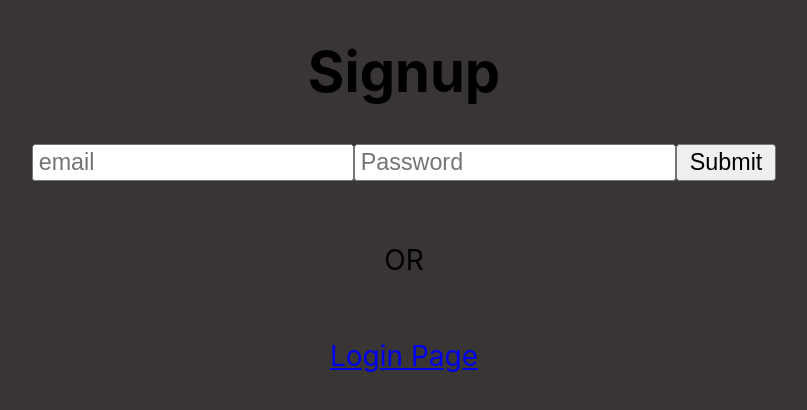
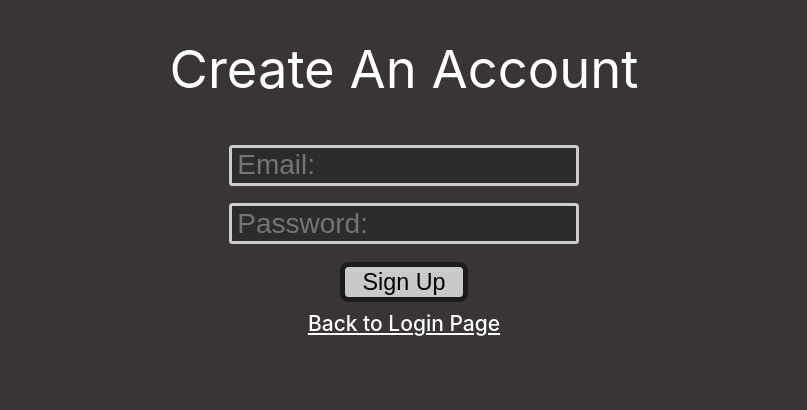
Before and after one commit to WebTechGroup13/Ephemere, a React (Create React App) app: page /signup in a window 1280 px wide. Shown: the top 410 px of the page, without its empty margins (236-1043 px from the left). Built offline with nearby package versions, Linux system fonts and the light colour scheme.

Commit message:
login css

```diff
--- a/src/App.js
+++ b/src/App.js
@@ -7,6 +7,7 @@ import Login from './components/Login';
 import Signup from './components/Signup';
 import { BrowserRouter as Router, Routes, Route } from 'react-router-dom';
 // import io from 'socket.io-client'; // Import 'socket.io-client' instead of 'socketIOClient'
+
 
 function App() {
   return (
--- a/src/components/EditModal.js
+++ b/src/components/EditModal.js
@@ -31,13 +31,14 @@ function EditModal({ letter, onClose, onSave }) {
 
         <textarea
           value={editedText}
+          placeholder='Edit Letter.'
           onChange={(e) => setEditedText(e.target.value)}
         />
 
         <div className="input-group">
-          <label htmlFor="from">From:</label>
           <input
             id="from"
+            placeholder='From:'
             type="text"
             value={editedFrom}
             onChange={(e) => setEditedFrom(e.target.value)}
@@ -45,9 +46,9 @@ function EditModal({ letter, onClose, onSave }) {
         </div>
 
         <div className="input-group">
-          <label htmlFor="to">To:</label>
           <input
             id="to"
+            placeholder='To:'
             type="text"
             value={editedTo}
             onChange={(e) => setEditedTo(e.target.value)}
--- a/src/components/Home.js
+++ b/src/components/Home.js
@@ -3,7 +3,7 @@
 import React, { useState, useEffect } from 'react';
 import axios from 'axios';
 import {useLocation, useNavigate} from 'react-router-dom';
-import '../Home.css'
+import '../styles/Home.css'
 import { BrowserRouter as Router, Routes, Route } from "react-router-dom";
 import Letter from './Letter.js';
 import EditModal from './EditModal';
--- a/src/components/Letter.js
+++ b/src/components/Letter.js
@@ -1,13 +1,15 @@
 import React from 'react';
+import '../styles/Letter.css'
 
 function Letter({ letter, onDelete, onEdit, isAdmin, isCreator }) {
   return (
     <>
     <div className="letter">
+      <img src={letter.fdirect} required></img>
       <p className="letter-opening">Dear, {letter.to}</p>
       <p className="letter-body">{letter.text}</p>
       <p className="letter-closing">From, {letter.from}</p>
-      <img src={letter.fdirect} required></img>'
+
 
       </div>
       {isAdmin && (
--- a/src/components/Login.js
+++ b/src/components/Login.js
@@ -3,6 +3,7 @@
 import React, { useEffect, useState } from "react"
 import axios from "axios"
 import { useNavigate, Link } from "react-router-dom"
+import '../styles/LoginSignup.css'
 
 
 function Login() {
@@ -50,17 +51,12 @@ function Login() {
             <h1>Login</h1>
 
             <form action="POST">
-                <input type="email" onChange={(e) => { setEmail(e.target.value) }} placeholder="email"  />
-                <input type="password" onChange={(e) => { setPassword(e.target.value) }} placeholder="Password"  />
-                <input type="submit" onClick={submit} />
-
+                <input type="email" onChange={(e) => { setEmail(e.target.value) }} placeholder="Email:"  /><br></br>
+                <input type="password" onChange={(e) => { setPassword(e.target.value) }} placeholder="Password:"  /><br></br>
+                <button onClick={submit}>Login</button><br></br>
+                <Link to="">Change Password?</Link>
+                <Link ClassName to="/signup">Create An Account</Link>
             </form>
-
-            <br />
-            <p>OR</p>
-            <br />
-
-            <Link to="/signup">Signup Page</Link>
 
         </div>
     )
--- a/src/components/Signup.js
+++ b/src/components/Signup.js
@@ -3,6 +3,8 @@
 import React, { useEffect, useState } from "react"
 import axios from "axios"
 import { useNavigate, Link } from "react-router-dom"
+import '../styles/LoginSignup.css'
+
 
 
 function Signup() {
@@ -47,20 +49,14 @@ function Signup() {
     return (
         <div className="login">
 
-            <h1>Signup</h1>
+            <h1>Create An Account</h1>
 
             <form action="POST">
-                <input type="email" onChange={(e) => { setEmail(e.target.value) }} placeholder="email"  />
-                <input type="password" onChange={(e) => { setPassword(e.target.value) }} placeholder="Password" />
-                <input type="submit" onClick={submit} />
-
+                <input type="email" onChange={(e) => { setEmail(e.target.value) }} placeholder="Email:"  /><br></br>
+                <input type="password" onChange={(e) => { setPassword(e.target.value) }} placeholder="Password:" /><br></br>
+                <button onClick={submit}>Sign Up</button><br></br>
             </form>
-
-            <br />
-            <p>OR</p>
-            <br />
-
-            <Link to="/">Login Page</Link>
+            <Link to="/">Back to Login Page</Link>
 
         </div>
     )
--- a/src/styles/EditModal.css
+++ b/src/styles/EditModal.css
@@ -24,11 +24,15 @@
     border: 1px solid #ddd;
     border-radius: 5px;
     font-size: 16px; /* Larger font size for better readability */
+    border: 1px solid#1c1c1c;
+
+
 }
 
 .modal-content textarea {
     height: 100px; /* Larger area for text */
     resize: vertical; /* Allows resizing only vertically */
+    border: 2px solid#1c1c1c;
 }
 
 .modal-content .close {
--- a/src/Home.css
+++ b/src/styles/Home.css
@@ -86,57 +86,6 @@ code {
     monospace;
 }
 
-.letters-container {
-  display: flex;
-  justify-content: center;
-  background-color: #1c1c1c;
-  margin: auto;
-  border-radius: 2px;
-  width: 470px;
-}
-
-.letters-section img{
-
-    width: 100px;
-    position: relative;
-
-}
-
-.letters-section h2 {
-  font-size: 30px;
-  font-weight: 400;
-  color: white;
-}
-
-.letters-section .letter {
-  border-top: 30px solid #ffffff;
-  border-bottom: 10px solid #ffffff;
-  background-color: #fff;
-  background-image: linear-gradient(#d5d5d5 0.1em, transparent 0.1em);
-  background-size: 95% 1.2em;
-  margin-bottom: 30px;
-  font-family: monospace;
-}
-
-.letters-section .letter .letter-opening {
-  margin: 0;
-  margin-top: 2px;
-  margin-left: 20px;
-}
-
-.letters-section .letter .letter-body {
-  width: 400px;
-  height: 100px;
-  margin: 20px;
-  overflow-wrap: break-word;
-}
-
-.letters-section .letter .letter-closing {
-  text-align: right;
-  margin: 0;
-  margin-right: 25px;
-  margin-bottom: px;
-}
 
 .homepage a {
   font-size: 12px;
--- /dev/null
+++ b/src/styles/Letter.css
@@ -0,0 +1,55 @@
+.letters-container {
+  display: flex;
+  justify-content: center;
+  background-color: #1c1c1c;
+  margin: auto;
+  border-radius: 2px;
+  width: 470px;
+}
+
+.letters-section img {
+  width: 100px;
+  display: block;
+  float: right;
+  margin-right: 16px;
+  border: 2px solid #434343;
+  border-radius: 5px;
+}
+
+.letters-section h2 {
+  font-size: 30px;
+  font-weight: 400;
+  color: white;
+}
+
+.letters-section .letter {
+  border-top: 30px solid #ffffff;
+  border-bottom: 10px solid #ffffff;
+  background-color: #fff;
+  background-image: linear-gradient(#d5d5d5 0.1em, transparent 0.1em);
+  background-size: 95% 1.2em;
+  margin-bottom: 30px;
+  font-family: monospace;
+}
+
+.letters-section .letter .letter-opening {
+  margin: 0;
+  margin-top: 2px;
+  text-align: left;
+  margin-left: 20px;
+}
+
+.letters-section .letter .letter-body {
+  width: 400px;
+  height: 100px;
+  margin: 20px;
+  text-align: left;
+  overflow-wrap: break-word;
+}
+
+.letters-section .letter .letter-closing {
+  text-align: right;
+  margin: 0;
+  margin-right: 25px;
+  margin-bottom: px;
+}
--- /dev/null
+++ b/src/styles/LoginSignup.css
@@ -0,0 +1,65 @@
+.login button {
+    padding-inline: 10px;
+    color: black;
+    border: 3px solid #1c1c1c;
+    border-radius: 5px;
+    transition-duration: 0.4s;
+    margin: 5px;
+  }
+
+  .login{
+
+    font-size: 12px;
+    font-weight: 500;
+    text-decoration: none;
+    padding-top: 1px;
+    padding-bottom: 2px;
+
+
+  }
+
+.login a{
+    margin: 5px;
+    color: white;
+}
+.login a:hover{
+    margin: 5px;
+    color: rgb(122, 122, 122);
+}
+
+  .login input {
+
+    margin: 5px;
+    margin-right: 5px;
+    height: 4px;
+    width: 200px;
+    max-width: 1000px;
+    padding: 10px 3px;
+    box-sizing: border-box;
+    border: 2px solid #ccc;
+    border-radius: 2px;
+    color: white;
+    background-color: #2c2c2c;
+    font-size: 16px;
+    resize: none;
+  }
+
+  .login h1 {
+    font-size: 30px;
+    font-weight: 400;
+    color: white;
+  }
+
+  .login button{
+    background-color: rgb(201, 201, 201);
+    padding-inline: 10px;
+    color: black;
+    border: 3px solid #1c1c1c;
+    border-radius: 5px;
+    transition-duration: 0.4s;
+  }
+
+  .login button:hover{
+    background-color: #344f45;
+    color: white;
+  }
```
Also changed, not shown: public/images/1701197770669--elogo.png (added), 1 other file (tests, documents, lock files or other folders).
